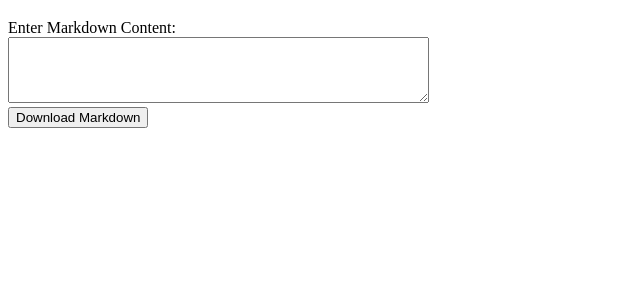
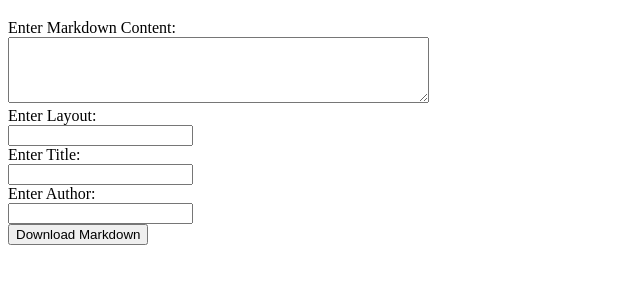
Before and after one commit to griggril000/to-markdown, a plain HTML site: page index.html in a window 1280 px wide. Shown: the part 61-344 px from the top of the page, without its empty margins (0-640 px from the left). Drawn offline with Linux system fonts and the light colour scheme.

Commit message:
Update index.html

```diff
--- a/index.html
+++ b/index.html
@@ -7,6 +7,12 @@
     <h1>Markdown Web App</h1>
     <label for="markdown-content">Enter Markdown Content:</label><br>
     <textarea id="markdown-content" rows="4" cols="50"></textarea><br>
+    <label for="markdown-layout">Enter Layout:</label><br>
+    <input type="text" id="markdown-layout"><br>
+    <label for="markdown-title">Enter Title:</label><br>
+    <input type="text" id="markdown-title"><br>
+    <label for="markdown-author">Enter Author:</label><br>
+    <input type="text" id="markdown-author"><br>
     <button id="download-button">Download Markdown</button>
 
     <script src="app.js"></script>
```
